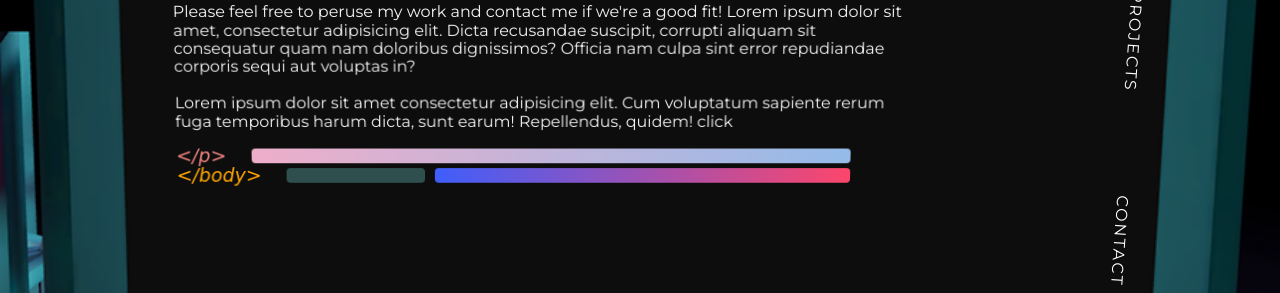
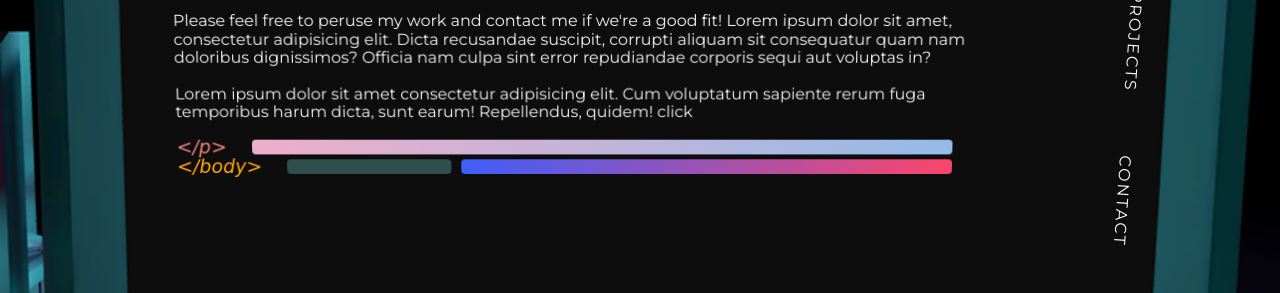
Before and after one commit to MisterMaroki/Portfolio-v1, a plain HTML site: page index.html in a window 1280 px wide. Shown: the part 368-661 px from the top of the page. Drawn offline with Linux system fonts and the light colour scheme; a web font is replaced by a local one.

Commit message:
media aspect ratio prep for new backgrounds

```diff
--- a/styles.scss
+++ b/styles.scss
@@ -1,30 +1,27 @@
 :root {
 	font-size: 16px;
 }
-// * {
-// 	touch-action: none;
-// }
+
 ::-webkit-scrollbar {
 	display: none;
 }
 html {
 	height: 100vh;
 	width: 100vw;
+	overflow: hidden;
+	background-color: #0d0d0d;
+
+	background-repeat: no-repeat;
 }
 html,
 body {
 	padding: 0;
 	margin: 0;
-
-	background-image: none;
-	background-color: #0d0d0d;
-
-	background-repeat: no-repeat;
 }
 body {
 	font-family: "Montserrat", sans-serif;
 	color: whitesmoke;
-	width: 100%;
+	width: 90%;
 	height: 100%;
 	margin: 0;
 
@@ -54,7 +51,7 @@ body {
 		z-index: 10;
 
 		.nav-link {
-			flex-basis: 200px;
+			flex-basis: 20vh;
 			text-align: center;
 			a,
 			a:link {
@@ -84,7 +81,8 @@ body {
 
 .Content {
 	height: 94%;
-
+	overflow-x: hidden;
+	overflow-y: scroll;
 	transition: 0.3s;
 }
 a {
@@ -114,9 +112,7 @@ a {
 		background-attachment: local;
 		background-position: center;
 	}
-	body {
-		width: 80vw;
-	}
+
 	html,
 	body {
 		background-color: transparent;
@@ -134,8 +130,7 @@ a {
 	}
 	.Content {
 		height: 67vh;
-		overflow-x: hidden;
-		overflow-y: scroll;
+
 		transform: rotateX(-4deg);
 	}
 	.icons {
@@ -147,7 +142,7 @@ a {
 		padding-top: 13vh;
 	}
 	.Content {
-		height: 69vh;
+		height: 68vh;
 	}
 	.icons {
 		bottom: 14vh;
@@ -177,7 +172,7 @@ a {
 		height: 74vh;
 	}
 	.icons {
-		bottom: 11vh;
+		bottom: 13vh;
 	}
 }
 
@@ -291,11 +286,11 @@ a {
 		margin: 1vh;
 	}
 }
-@media (max-width: 550px) {
+@media (max-aspect-ratio: 10/9) {
 	.title > h1 {
 		font-size: 2rem;
 	}
 	.text-block {
-		margin: 6vw;
+		margin-left: 6vw;
 	}
 }
```
Also changed, not shown: styles.css, 1 other file.
